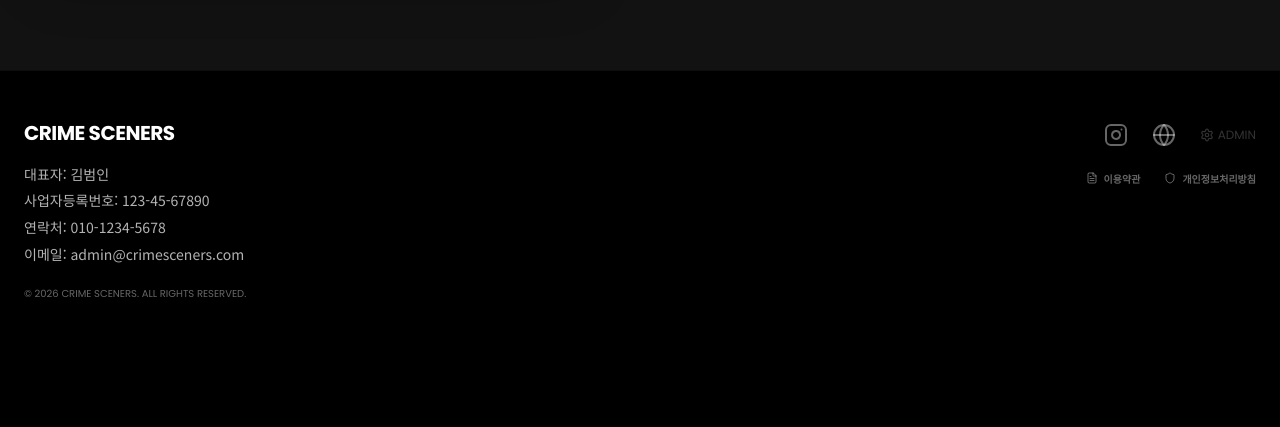
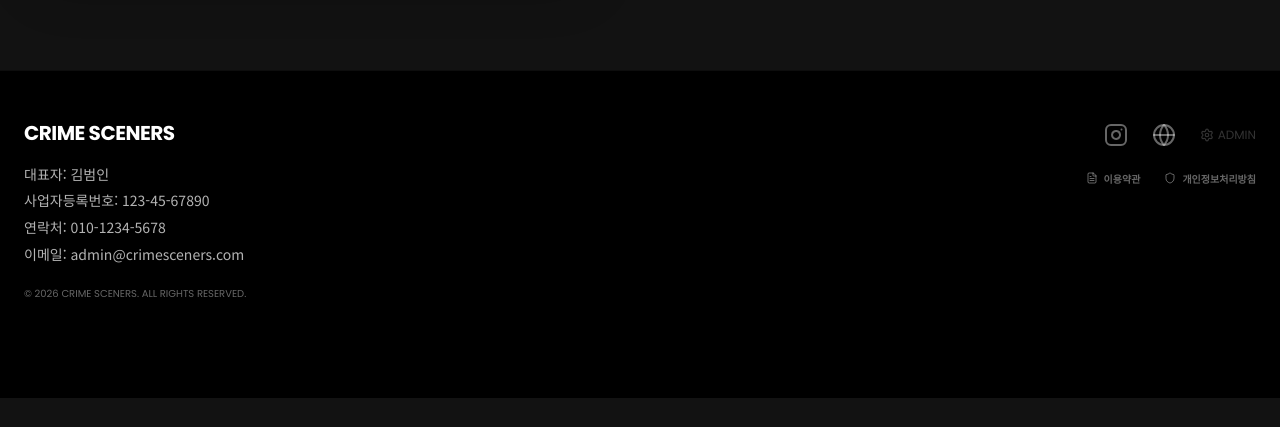
Before and after one commit to bkkkkim/CRIMESCENERS, a React (Vite) app: page / in a window 1280 px wide. Shown: the part 3858-4285 px from the top of the page. After the commit the page ends 4256 px from the top, so only its background shows below. Built offline with nearby package versions, Linux system fonts and the light colour scheme; no server answers; the database is empty.

Commit message:
fix: Adjust theme carousel and footer padding
The theme carousel now correctly displays a single item per view when only one theme is available. Additionally, the footer padding has been reduced for a more compact layout.

```diff
--- a/App.tsx
+++ b/App.tsx
@@ -112,7 +112,7 @@ const Footer = ({ settings }: { settings: AdminSettings }) => {
   const [showPrivacy, setShowPrivacy] = useState(false);
 
   return (
-    <footer className="bg-black border-t border-white/5 pt-12 pb-20 px-6">
+    <footer className="bg-black border-t border-white/5 pt-12 pb-12 px-6">
       <div className="max-w-7xl mx-auto">
         <div className="flex flex-col md:flex-row justify-between items-start gap-12 mb-12">
           <div className="space-y-4 max-w-md">
--- a/components/Home.tsx
+++ b/components/Home.tsx
@@ -157,7 +157,7 @@ const PopularThemes = ({ themes, stores }: { themes: Theme[], stores: Store[] })
   const [currentIndex, setCurrentIndex] = useState(0);
   const displayThemes = themes.filter(t => t.showOnMain !== false);
 
-  const itemsPerView = displayThemes.length === 2 ? 2 : 3;
+  const itemsPerView = displayThemes.length === 2 ? 2 : (displayThemes.length === 1 ? 1 : 3);
   const showArrows = displayThemes.length > itemsPerView;
 
   const nextSlide = () => {
@@ -232,7 +232,7 @@ const PopularThemes = ({ themes, stores }: { themes: Theme[], stores: Store[] })
                   <Link
                     key={theme.id}
                     to={isComingSoon ? '#' : `/theme/${theme.id}`}
-                    className={`mobile-snap-item-1-5 ${itemsPerView === 2 ? 'md:w-[calc(50%-16px)]' : 'md:w-[calc(33.333%-21.333px)]'} group block shrink-0 ${isComingSoon ? 'cursor-default' : ''}`}
+                    className={`mobile-snap-item-1-5 ${itemsPerView === 1 ? 'md:w-[450px]' : (itemsPerView === 2 ? 'md:w-[calc(50%-16px)]' : 'md:w-[calc(33.333%-21.333px)]')} group block shrink-0 ${isComingSoon ? 'cursor-default' : ''}`}
                     onClick={(e) => isComingSoon && e.preventDefault()}
                   >
                     <div className="relative aspect-[3/4] overflow-hidden rounded-2xl mb-3 md:mb-8 shadow-2xl border border-white/5">
```
